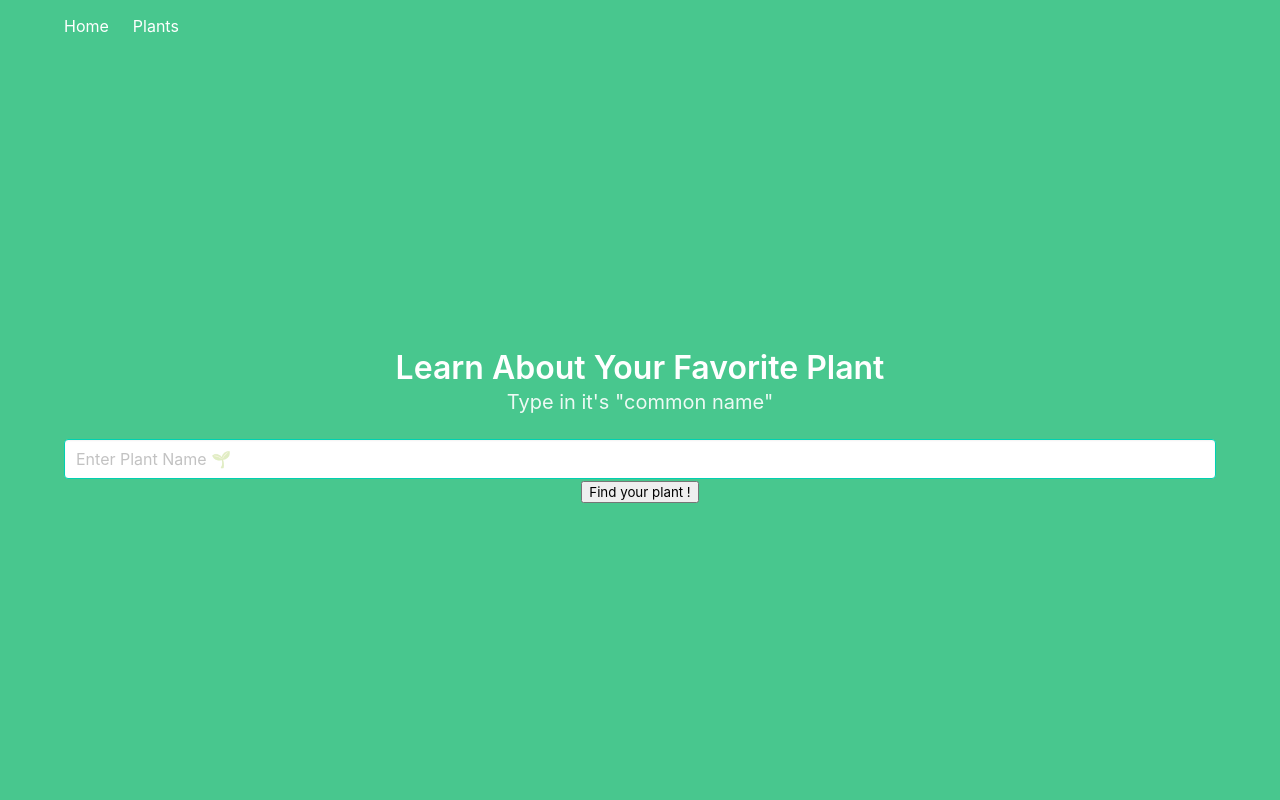
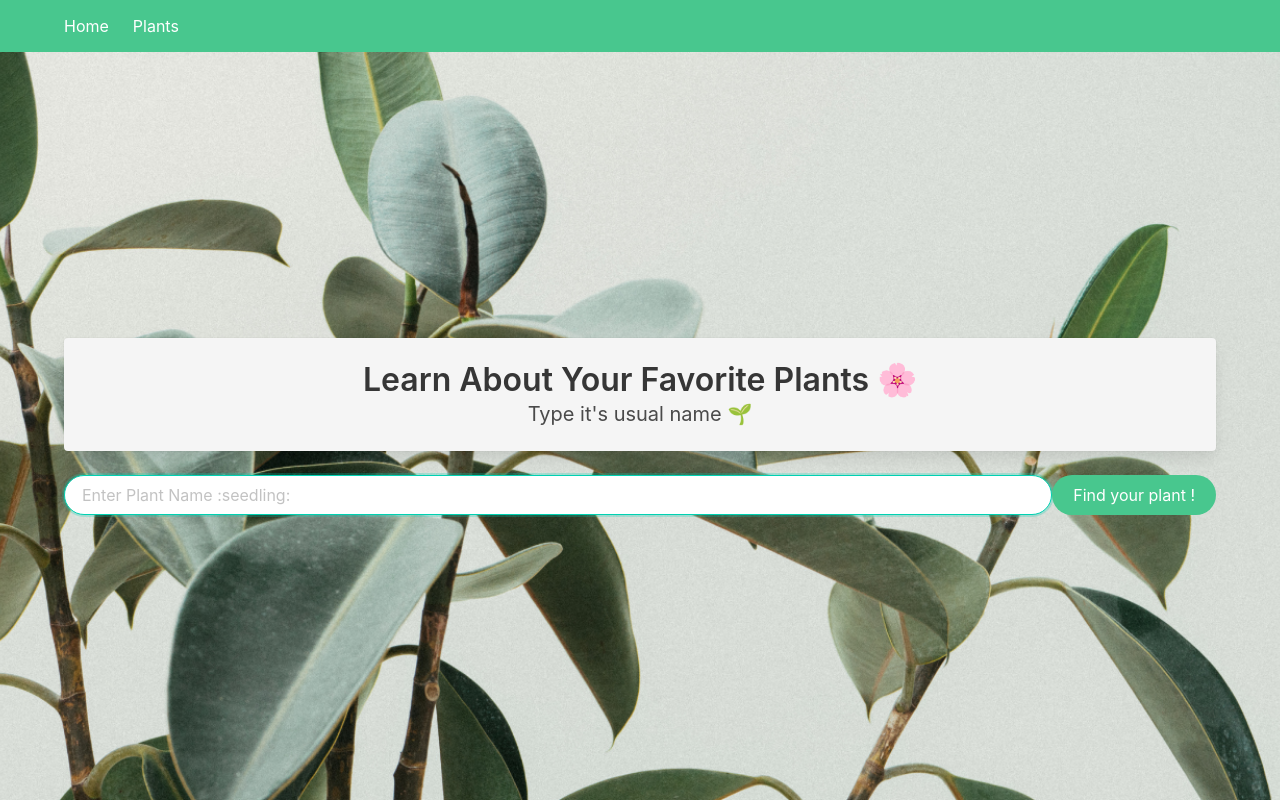
Before and after one commit to MarineCrou/plant-api, a React (Vite) app: page / in a window 1280 px wide. Built offline with nearby package versions, Linux system fonts and the light colour scheme; no server answers.

Commit message:
managed to get the plants page to display 30 plants

```diff
--- a/src/components/Home.tsx
+++ b/src/components/Home.tsx
@@ -1,59 +1,61 @@
 import React from "react";
 import PlantCard from "./PlantCard";
-
 function Home() {
   const [plant, setPlant] = React.useState(null);
   const [searchPlant, setSearchPlant] = React.useState("");
-
   async function fetchPlants() {
     const resp = await fetch(
-      "/api/plants?token=" + import.meta.env.VITE_API_KEY
+      `/api/plants/search?token=${import.meta.env.VITE_API_KEY}`
     );
     const plantData = await resp.json();
-    const matchPlant = plantData.data.find(
-      (plant) => plant.common_name.toLowerCase() === searchPlant.toLowerCase()
-    );
-    setPlant(matchPlant || null);
+    setPlant(plantData || null);
   }
-
   React.useEffect(() => {
     fetchPlants();
   }, []);
-
   function handleChange(e: any) {
     setSearchPlant(e.currentTarget.value);
   }
-
   function handleSearchClick() {
-    fetchPlants(searchPlant);
+    return plant?.find((plants) => {
+      return plants.name.toLowerCase().includes(searchPlant.toLowerCase());
+    });
   }
 
   return (
     // add a HERO (bulma) for full width of the page
-    <section className="hero is-link is-fullheight-with-navbar is-success">
+    <section className="hero is-fullheight-with-navbar">
       <div className="hero-body has-text-centered">
         <div className="container">
-          <p className="title">Learn About Your Favorite Plant </p>
-          <p className="subtitle">Type in it's "common name" </p>
-          {/* Create an Input for a Seach Bar to look for plant (should be common
+          <div className="card py-5 has-background-light">
+            <p className="title">Learn About Your Favorite Plants 🌸</p>
+            <p className="subtitle">Type it's usual name 🌱</p>
+            {/* Create an Input for a Seach Bar to look for plant (should be common
         name (or scientific) name) */}
-          <div is-one-quarter-desktop is-mobile>
+          </div>
+          <br />
+          <div className="level-item">
             <input
-              class="input is-primary "
-              placeholder="Enter Plant Name 🌱"
+              className="input is-primary is-rounded is-focused"
+              placeholder="Enter Plant Name :seedling:"
               type="text"
               value={searchPlant}
               onChange={handleChange}
             />
             {/* Add a Button (Search) to look for the plant */}
-            <button onClick={handleSearchClick}>Find your plant !</button>
+            <button
+              className="button is-success is-rounded"
+              onClick={handleSearchClick}
+            >
+              Find your plant !
+            </button>
           </div>
         </div>
         {/*Add a plant card, where the looked-up plant will be feature */}
         <div>
           {plant && (
             <PlantCard
-              plantId={plant.id}
+              key={plant.id}
               commonName={plant.common_name}
               img={plant.image_url}
               family={plant.family}
@@ -64,12 +66,9 @@ function Home() {
       </div>
     </section>
   );
-
   // add background image - Plant (in img)
   // Need to create the HTML :
-
   // card should fature => plantCard (where common Name resonates with searched name)
   // if time, add a random generated card (see if possible without using numbers)
 }
-
 export default Home;
--- a/src/components/PlantCard.tsx
+++ b/src/components/PlantCard.tsx
@@ -1,23 +1,16 @@
 import { Link } from "react-router-dom";
 
-interface IPlantCard {
-  plantId: number;
-  commonName: string;
-  img: string;
-  scientificName: string;
-  family: string;
-}
+// interface IPlantCard {
+//   plantId: number;
+//   commonName: string;
+//   img: string;
+//   scientificName: string;
+//   family: string;
+// }
 
-function PlantCard({
-  plantId,
-  commonName,
-  img,
-  scientificName,
-  family,
-}: IPlantCard) {
+function PlantCard({ commonName, img, scientificName, family }) {
   // 1. scientific_name (data.map(item => console.log(item.scientific_name)) //https://trefle.io/api/v1/plants?token=04iSo523ENYq47fJNfcsuVYQexCi3Sklt4MoxAmN7j4
   // 2. family (data.map(plant => console.log(plant.family)) //https://trefle.io/api/v1/plants?token=04iSo523ENYq47fJNfcsuVYQexCi3Sklt4MoxAmN7j4
-  // 3. Maybe List other plants from same family ?
   // 3. edible (boolean) ? // https://trefle.io/api/v1/plants/+ ID OR PLANTNAME ?token=04iSo523ENYq47fJNfcsuVYQexCi3Sklt4MoxAmN7j4
   // 4. Where from ?
 
@@ -39,8 +32,8 @@ function PlantCard({
           <div className="card-content">
             <p>Scientific Name: {scientificName} </p>
             <p>Family species : {family}</p>
-            <p>Edible ?</p>
-            <p>Where from ?</p>
+            {/* <p>Edible ?</p>
+            <p>Where from ?</p> */}
           </div>
         </div>
       </Link>
--- a/src/components/Plants.tsx
+++ b/src/components/Plants.tsx
@@ -1,14 +1,29 @@
+import React from "react";
 import PlantCard from "./PlantCard";
 
 function Plants() {
   const [plants, updatePlants] = React.useState([]);
-  // need to add a fetch await async function ?
+
+  React.useEffect(() => {
+    async function fetchPlants() {
+      try {
+        const resp = await fetch(
+          "/api/plants?token=" + import.meta.env.VITE_API_KEY
+        );
+        if (!resp.ok) {
+          throw new Error(`API call failed with status: ${resp.status}`);
+        }
+        const plantData = await resp.json();
+        updatePlants(plantData.data); // Access the 'data' array from the response
+      } catch (error) {
+        console.error("Failed to fetch plants:", error);
+      }
+    }
+    fetchPlants();
+  }, []);
+
   //Feature all Plants In this page (may be a little heavy, so might have to limit to 100 for eg)
-  // A card/plant, that should feature :
-  // 1. common Name data.map(item => console.log(item.image_url)
-  // 2. Scientific Name (data.map(item => console.log(item.scientific_name))
-  // 3. Image (data.map(item => console.log(item.common_name)
-  // 4. Family (data.map(plant => console.log(plant.family))
+
   // Would be great to add a filter,
   // filter by Family - Should be doable
   // to filter by edible plants (but on a different URL ...)
@@ -16,14 +31,19 @@ function Plants() {
   return (
     <section className="section">
       <div className="container">
+        {/*   // A card/plant, that should feature : */}
         <div className="columns is-multiline">
           {plants?.map((plant) => {
             return (
               <PlantCard
-                plantId={plant.id}
+                key={plant.id}
+                // 1. common Name data.map(item => console.log(item.image_url)
                 commonName={plant.common_name}
+                // 3. Image (data.map(item => console.log(item.common_name)
                 img={plant.image_url}
+                // 2. Scientific Name (data.map(item => console.log(item.scientific_name))
                 scientificName={plant.scientific_name}
+                // 4. Family (data.map(plant => console.log(plant.family))
                 family={plant.family}
               />
             );
--- a/src/styles/main.scss
+++ b/src/styles/main.scss
@@ -1,5 +1,10 @@
 body {
   margin: 20px;
+  // add background image - Plant (in img)
+  background-image: url(./img/plant-cover-page.png);
+  background-repeat: no-repeat;
+  background-position: center;
+  background-size: cover;
 }
 
 .card {
```
Also changed, not shown: src/styles/img/plant-cover-page.png (added), 1 other file (tests, documents, lock files or other folders).
